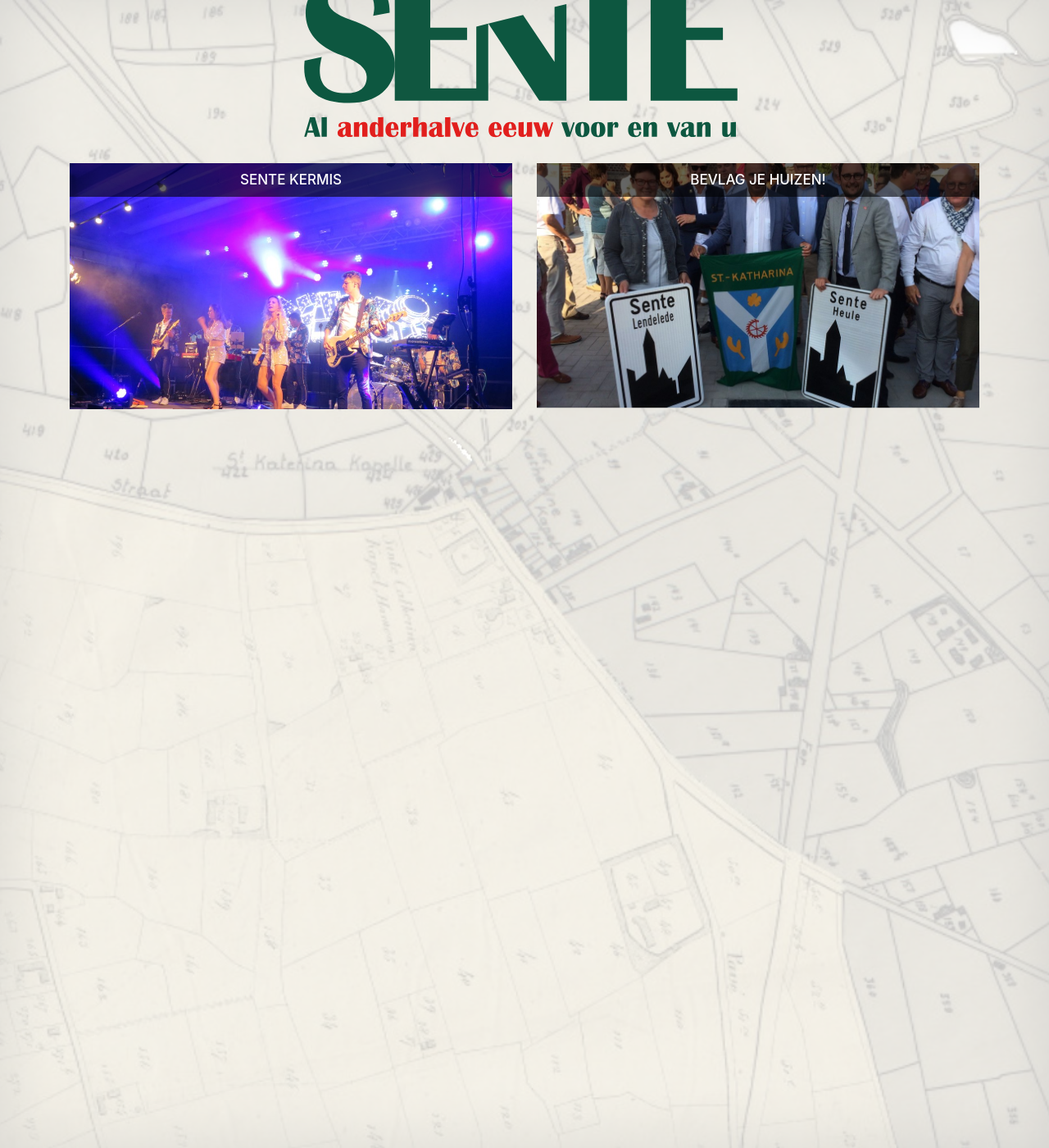
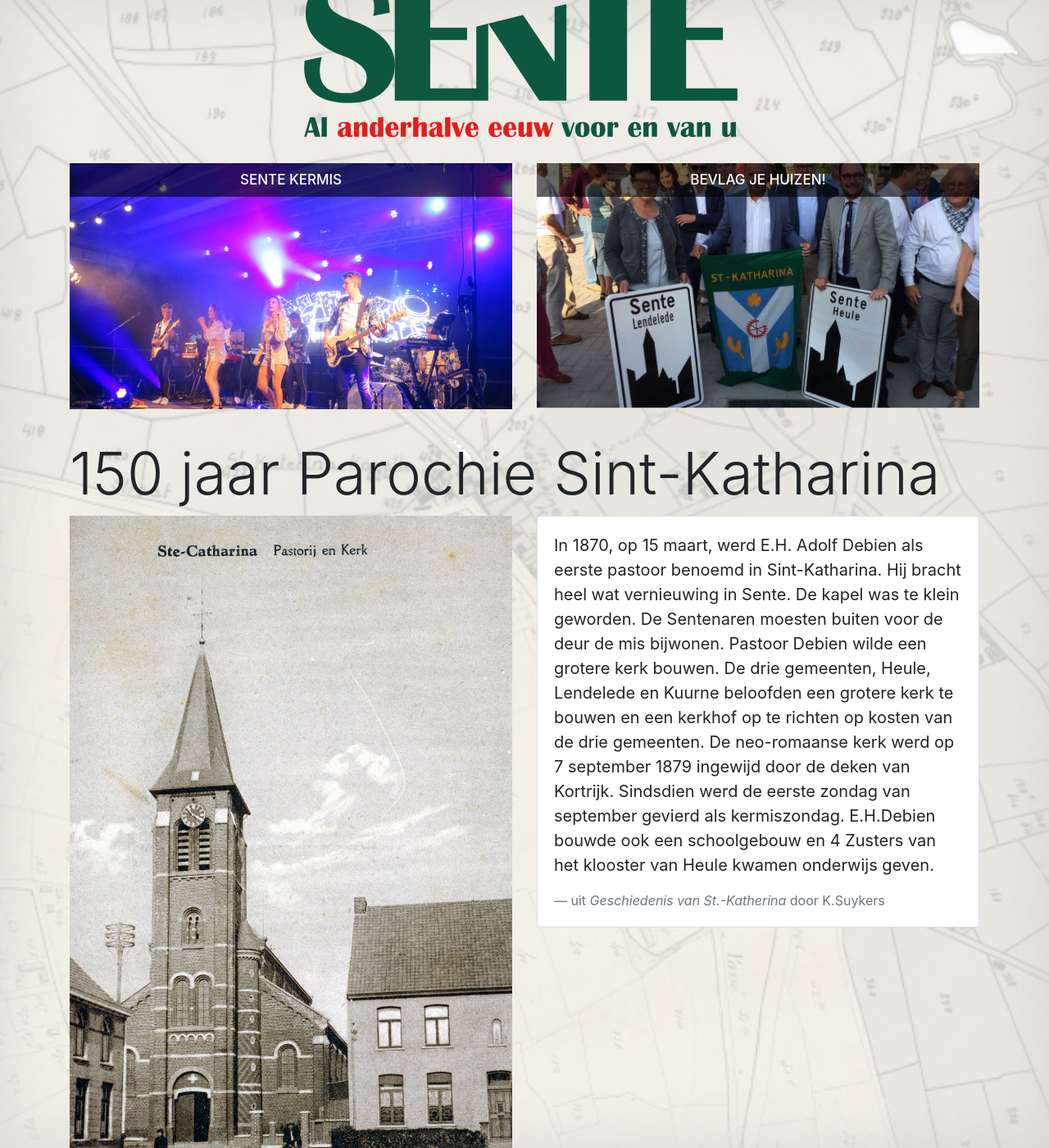
Before and after one commit to zoeparman/150-jaar-sente, a Jekyll site: the page built from index.html, in a window 1280 px wide and 1400 px high, scrolled down 270 px. Shown: the whole window at 82% size. Built offline with Jekyll 4.4.1, drawn with Linux system fonts in a browser that asks for light colours.

Commit message:
homepage text

```diff
--- a/index.html
+++ b/index.html
@@ -30,4 +30,26 @@ layout: default
       </div>
     </div>
   </div>
+  <div class="row" style="margin-top: 35px;">
+    <div class="col">
+      <h1 class="display-3">150 jaar Parochie Sint-Katharina</h1>
+    </div>
+  </div>
+  <div class="row">
+    <div class="col-md-6">
+      <img src="/assets/images/pastorij-kerk.jpg" class="img-fluid"/>
+    </div>
+    <div class="col-md-6">
+      <div class="card">
+        <div class="card-body">
+          <blockquote class="blockquote mb-0">
+            <p>
+              In 1870, op 15 maart, werd E.H. Adolf Debien als eerste pastoor benoemd in Sint-Katharina. Hij bracht heel wat vernieuwing in Sente. De kapel was te klein geworden. De Sentenaren moesten buiten voor de deur de mis bijwonen. Pastoor Debien wilde een grotere kerk bouwen. De drie gemeenten, Heule, Lendelede en Kuurne beloofden een grotere kerk te bouwen en een kerkhof op te richten op kosten van de drie gemeenten. De neo-romaanse kerk werd op 7 september 1879 ingewijd door de deken van Kortrijk. Sindsdien werd de eerste zondag van september gevierd als kermiszondag. E.H.Debien bouwde ook een schoolgebouw en 4 Zusters van het klooster van Heule kwamen onderwijs geven.
+            </p>
+            <footer class="blockquote-footer">uit <cite title={"Geschiedenis van St.-Katherina"}>Geschiedenis van St.-Katherina</cite> door K.Suykers</footer>
+          </blockquote>
+        </div>
+      </div>
+    </div>
+  </div>
 </div>
```
Also changed, not shown: assets/images/pastorij-kerk.jpg (added).
